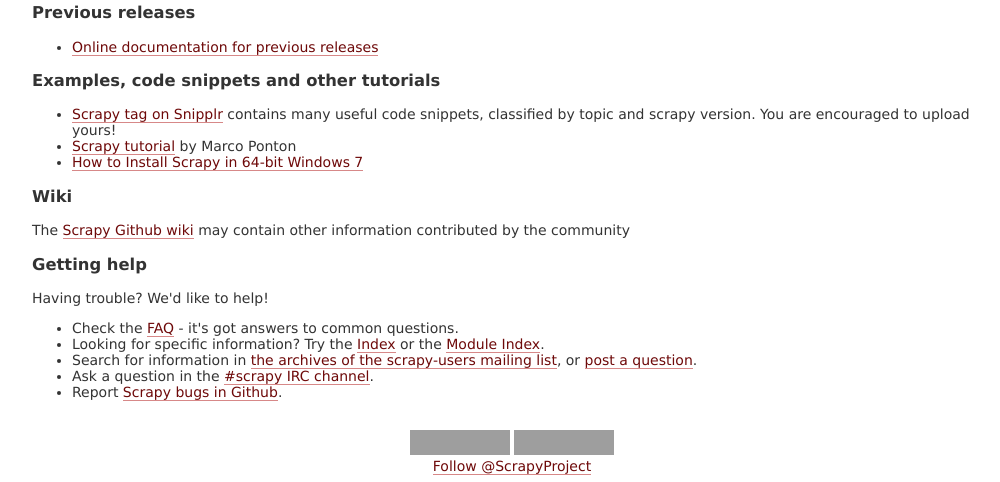
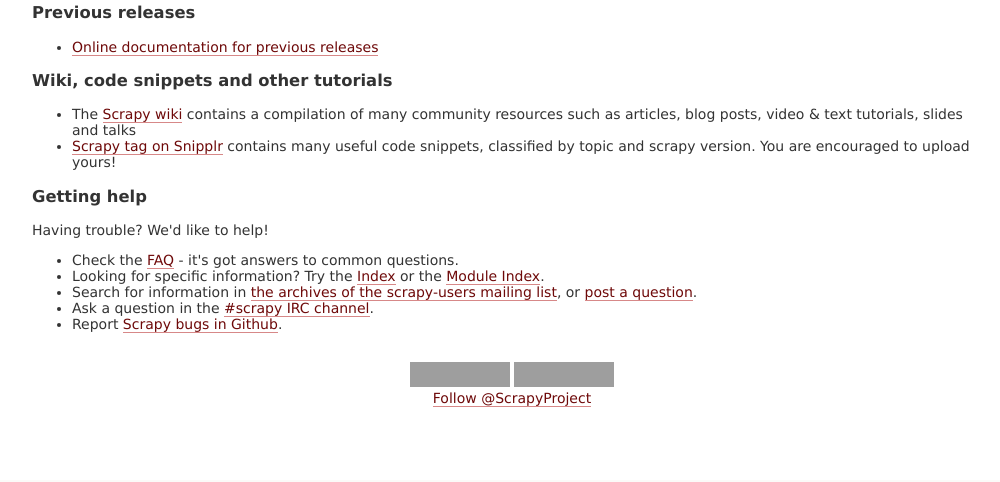
Before and after one commit to scrapy/scrapy.org, a Django app: template templates/pages/doc.html in a window 1280 px wide. Shown: the part 320-802 px from the top of the page, without its empty margins (128-1128 px from the left). After the commit the page ends 727 px from the top, so only its background shows below. Run offline with Django 3.2, Linux system fonts and the light colour scheme; the template is opened without the code that fills it, so the values that code supplies are empty; some libraries are stand-ins or nearby versions; grey boxes are pictures that could not be loaded.

Commit message:
some assorted updates

```diff
--- a/templates/pages/doc.html
+++ b/templates/pages/doc.html
@@ -26,18 +26,12 @@
     <li><a href="http://readthedocs.org/projects/scrapy/">Online documentation for previous releases</a></p>
     </ul>
 
-    <h3>Examples, code snippets and other tutorials</h3>
+    <h3>Wiki, code snippets and other tutorials</h3>
 
     <ul>
-    <li><a href="http://snipplr.com/all/tags/scrapy/">Scrapy tag on Snipplr</a> contains many useful code snippets, classified by topic and scrapy version. You are encouraged to upload yours!</li>
-    <li><a href="http://blog.syslogd.net/2011/11/24/civic-hacking-with-python-part-2/">Scrapy tutorial</a> by Marco Ponton</li>
-    <li><a href="http://steamforge.net/wiki/index.php/How_to_Install_Scrapy_in_64-bit_Windows_7">How to Install Scrapy in 64-bit Windows 7</a></li>
+        <li>The <a href="https://github.com/scrapy/scrapy/wiki">Scrapy wiki</a> contains a compilation of many community resources such as articles, blog posts, video &amp; text tutorials, slides and talks</li>
+      <li><a href="http://snipplr.com/all/tags/scrapy/">Scrapy tag on Snipplr</a> contains many useful code snippets, classified by topic and scrapy version. You are encouraged to upload yours!</li>
     </ul>
-
-    <h3>Wiki</h3>
-
-    <p>The <a href="https://github.com/scrapy/scrapy/wiki">Scrapy Github wiki</a> may
-    contain other information contributed by the community</p>
 
     <h3>Getting help</h3>
 
```
Also changed, not shown: templates/pages/community.html (+6 -4 lines).
